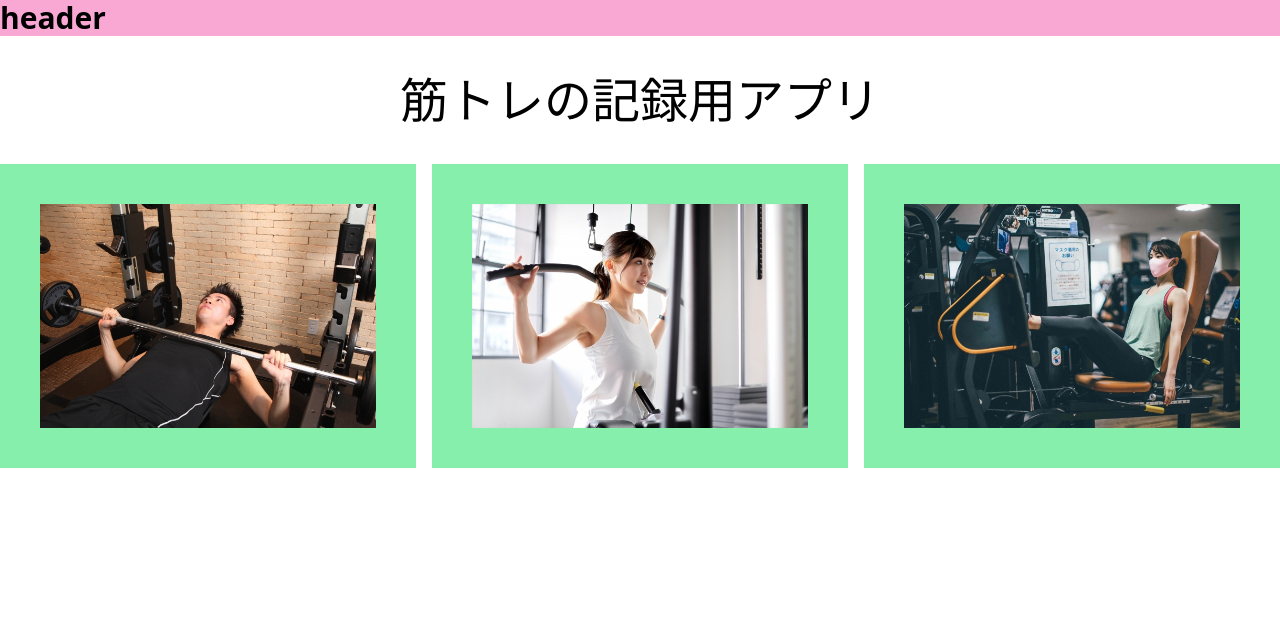
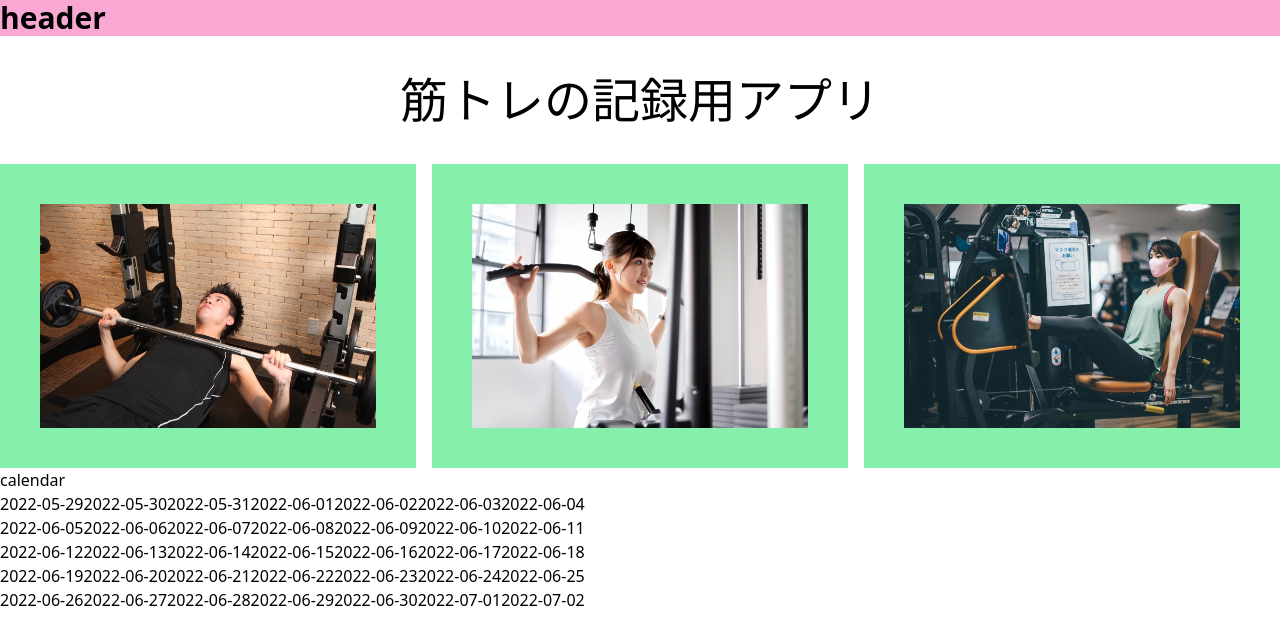
Before and after one commit to gyan-pg/new-project, a React (Create React App) app: page / in a window 1280 px wide. Shown: the top 644 px of the page. Built offline with nearby package versions, Linux system fonts and the light colour scheme.

Commit message:
calenar function added

```diff
--- a/package.json
+++ b/package.json
@@ -11,6 +11,8 @@
     "@types/react": "^18.0.14",
     "@types/react-dom": "^18.0.5",
     "axios": "^0.27.2",
+    "dayjs": "^1.11.3",
+    "firebase": "^9.8.3",
     "react": "^18.2.0",
     "react-dom": "^18.2.0",
     "react-router-dom": "^6.3.0",
--- /dev/null
+++ b/src/component/Calendar.tsx
@@ -0,0 +1,63 @@
+import React, {useEffect, useState} from "react";
+import dayjs from "dayjs";
+
+const Calendar = () => {
+
+  const [currentDate, setCurrentDate] = useState(dayjs());
+  const [calendar, setCalendar] = useState<any>();
+
+  // カレンダーの初めの日を取得
+  const getStartDate = () => {
+    const date = dayjs(currentDate.startOf("month"));
+    const youbiNum = date.day();
+    return date.subtract(youbiNum, "days");
+  };
+  // カレンダーの最後の日を取得
+  const getEndDate = () => {
+    const date = dayjs(currentDate.endOf("month"));
+    const youbiNum = date.day();
+    return date.add(6 - youbiNum, "days");
+  }
+
+  const getCalendar = () => {
+    let startDate = getStartDate();
+    const endDate = getEndDate();
+    const weekNum = Math.ceil(endDate.diff(startDate, "days") / 7);
+
+    const calendar = [];
+    for (let week = 0; week < weekNum; week++) {
+      const weekRow = [];
+      for (let day = 0; day < 7; day++) {
+        weekRow.push({
+          day: startDate.get("date"),
+          date: startDate.format("YYYY-MM-DD"),
+        });
+        startDate = startDate.add(1, "days");
+      };
+      calendar.push(weekRow);
+    }
+    return calendar;
+  };
+
+  useEffect(() => {
+    const calendar = getCalendar();
+    setCalendar(calendar);
+  },[]);
+
+  return (
+    <>
+    calendar
+      {calendar ? calendar.map((elm:any) => {
+        return (
+          <div>{
+            elm.map((el:any) => {
+              return <span key={el.date}>{el.date}</span>;
+            })
+          }</div>
+        )
+      }) : ""}
+    </>
+  );
+};
+
+export default Calendar;
--- a/src/component/Detail.tsx
+++ b/src/component/Detail.tsx
@@ -1,15 +1,18 @@
 import React from "react";
 import { Link, useParams } from "react-router-dom";
 
-
 const Detail = () => {
   const params = useParams();
+  const trainingName = params.query;
 
   return (
     <>
       <div>Detail</div>
       {params.query}
       <Link to="/"><button className="bg-pink-100 px-4 py-2">TOP</button></Link>
+      <section className="">
+
+      </section>
     </>
   );
 };
--- a/src/component/Main.tsx
+++ b/src/component/Main.tsx
@@ -4,6 +4,7 @@ import { Link } from "react-router-dom";
 import benchPress from "../images/bench_press.jpeg";
 import pullDown from "../images/pull_down.jpg";
 import legPress from "../images/leg_press.jpeg";
+import Calendar from "./Calendar";
 
 
 const Main = () => {
@@ -23,6 +24,7 @@ const Main = () => {
           <div className="bg-green-300 p-10 hover:cursor-pointer"><img src={legPress} alt="レッグプレス"/></div>
         </Link>
       </section>
+      <Calendar />
     </main>
   );
 };
--- /dev/null
+++ b/src/firebase.ts
@@ -0,0 +1,18 @@
+import { initializeApp } from "firebase/app";
+import { getAuth } from "firebase/auth";
+import { getFirestore } from "firebase/firestore";
+
+const firebaseConfig = {
+  apiKey: process.env.REACT_APP_FIREBASE_APIKEY,
+  authDomain: process.env.REACT_APP_FIREBASE_DOMAIN,
+  databaseURL: process.env.REACT_APP_FIREBASE_DATABASE,
+  projectId: process.env.REACT_APP_FIREBASE_PROJECT_ID,
+  storageBucket: process.env.REACT_APP_FIREBASE_STORAGE_BUCKET,
+  messagingSenderId: process.env.REACT_APP_FIREBASE_SENDER_ID,
+  appId: process.env.REACT_APP_FIREBASE_APP_ID,
+};
+
+const app = initializeApp(firebaseConfig);
+
+export const auth = getAuth();
+export const db = getFirestore(app);
--- a/src/index.tsx
+++ b/src/index.tsx
@@ -8,9 +8,9 @@ const root = ReactDOM.createRoot(
   document.getElementById('root') as HTMLElement
 );
 root.render(
-  <React.StrictMode>
+  // <React.StrictMode>
     <App />
-  </React.StrictMode>
+  // </React.StrictMode>
 );
 
 // If you want to start measuring performance in your app, pass a function
```
Also changed, not shown: 2 other files (tests, documents, lock files or other folders).
